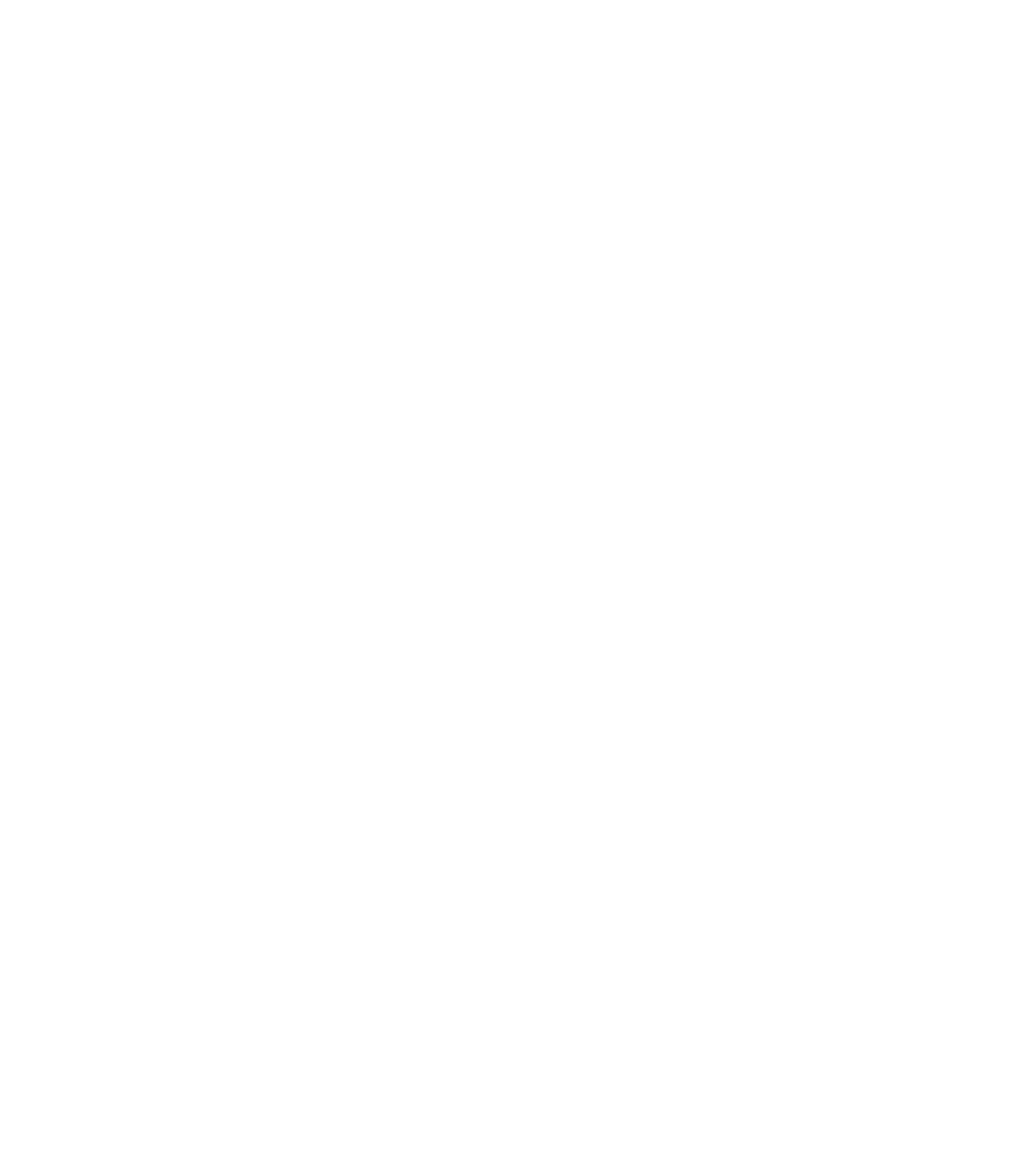
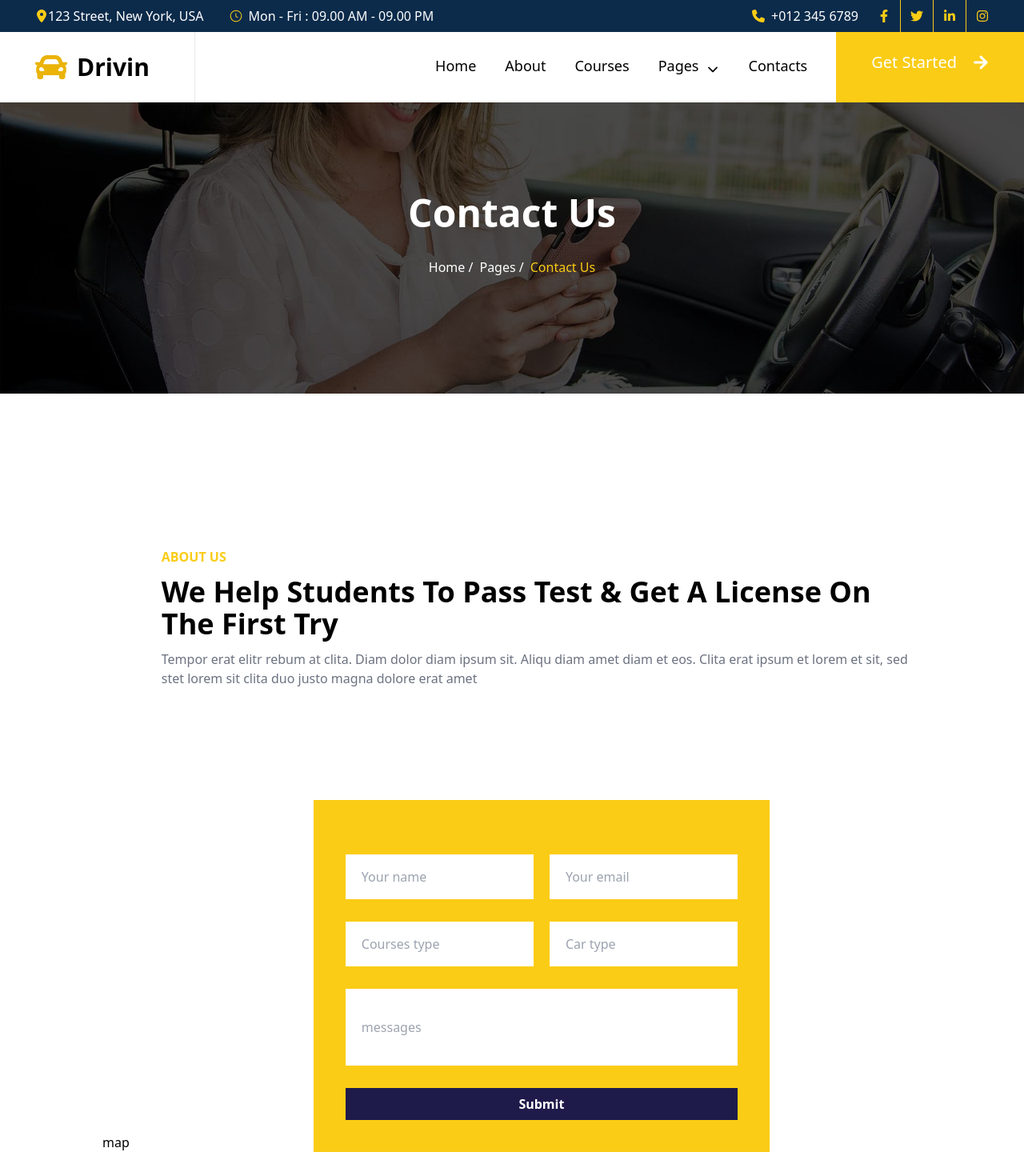
Before and after one commit to bbestyoo/Drivin, a React (Vite) app: page /contacts in a window 1280 px wide. Before the commit this address had no page. Shown: the top 1470 px of the page at 80% size. Before the commit the page ends 800 px from the top, so only its background shows below. Built offline with nearby package versions, Linux system fonts and the light colour scheme.

Commit message:
Pages Optimization

```diff
--- a/src/App.css
+++ b/src/App.css
@@ -47,3 +47,17 @@
   height: 0;
   transition: all 0.5s ease-in-out;
 }
+
+
+
+.myBanner::after {
+  content: "";
+  height: 100%;
+  width: 100%;
+  background-color: black;
+  opacity: 0.7;
+  position: absolute;
+  top: 0%;
+  left: 0%;
+  z-index: 1;
+}
--- a/src/App.jsx
+++ b/src/App.jsx
@@ -1,10 +1,10 @@
 import "./App.css";
 import { HeaderTop, Nav } from "./components/Header";
-import Agents from "./components/Agents";
-import { About, Aboutus } from "./components/Aboutus";
-import { Courses } from "./components/Courses";
+import { About } from "./components/Aboutus";
 import { Route, Routes } from "react-router-dom";
 import { Home } from "./components/Home";
+import { CoursesPage } from "./components/Courses";
+import { Contacts } from "./components/Contacts";
 
 function App() {
   return (
@@ -17,8 +17,10 @@ function App() {
               <Nav />
             </>
           }
-        > <Route path="/" Component={<Home/>} />
-        <Route path="/about" Component={<About/>} />
+        > <Route path="/" element={<Home/>} ></Route>
+        <Route path="/about" element={<About/>} ></Route>
+        <Route path="/courses" element={<CoursesPage/>} ></Route>
+        <Route path="/contacts" element={<Contacts/>} ></Route>
       </Route>
       </Routes>
     </>
--- a/src/components/Aboutus.jsx
+++ b/src/components/Aboutus.jsx
@@ -1,5 +1,8 @@
 import React from "react";
 import { FaCheck } from "react-icons/fa";
+import { Banner } from "./Header";
+import Agents from "./Agents";
+import Footer from "./Footer";
 
 
 
@@ -8,8 +11,13 @@ export function About (){
 
   return (
     <>
-    hi
+    <Banner topic={"About Us"}/>
     <Aboutus/>
+    <div className="my-32">
+
+    <Agents/>
+    </div>
+    <Footer/>
     </>
   )
 }
--- a/src/components/Agents.jsx
+++ b/src/components/Agents.jsx
@@ -53,7 +53,7 @@ export const Card = (props) => {
         <div
           className={`  absolute  top-4 opacity-0 transition-all duration-500 ease-in-out   ${
             isActive ? " opacity-100 top-40 " : ""
-          }   left-16 translate-x-7 items-center  z-40  flex  justify-center gap-4`}
+          }   left-10 translate-x-7 items-center  z-40  flex  justify-center gap-4`}
         >
           <span className=" border-2 border-[#f3bd00]  group  hover:bg-[#f3bd00]  p-2">
             <FaFacebookF className=" text-xl text-[#f3bd00] group-hover:text-white " />
--- /dev/null
+++ b/src/components/Contacts.jsx
@@ -0,0 +1,46 @@
+
+
+import React from 'react'
+import { Banner } from './Header'
+
+export const Contacts = () => {
+  return (
+    <div>
+        <Banner topic={"Contact Us"} />
+        <div className=''>
+            <div className="px-32 flex items-end gap-10 mb-24">
+            <div>map</div>
+
+      <div className="flex flex-col gap-3">
+        <h3 className="text-yellow-400 uppercase text-l font-bold">About us</h3>
+        <h1 className="font-bold text-4xl">
+          We Help Students To Pass Test & Get A License On The First Try
+        </h1>
+        <p className="text-md text-gray-500">
+          Tempor erat elitr rebum at clita. Diam dolor diam ipsum sit. Aliqu
+          diam amet diam et eos. Clita erat ipsum et lorem et sit, sed stet
+          lorem sit clita duo justo magna dolore erat amet
+        </p>
+
+            <form className='mx-auto mt-32 bg-yellow-400 p-10 w-[60%]' action="">
+
+            <div className='flex gap-5 mt-7'>
+                <input className='px-5 py-4 w-full' placeholder='Your name' type="text" />
+                <input className='px-5 py-4 w-full' placeholder='Your email' type="text" />
+            </div>
+            <div className='flex  gap-5 mt-7'>
+                <input className='px-5 py-4 w-full' placeholder='Courses type' type="text" />
+                <input className='px-5 py-4 w-full' placeholder='Car type' type="text" />
+            </div>
+            <input className='mt-7 w-full h-24 px-5' placeholder='messages' type="text" />
+            <button className=' mt-7 w-full bg-indigo-950 text-white font-semibold p-2'>Submit</button>
+
+            </form>
+
+        </div>
+        </div>
+
+    </div>
+    </div>
+  )
+}
--- a/src/components/Courses.jsx
+++ b/src/components/Courses.jsx
@@ -2,6 +2,24 @@
 import React from 'react'
 import { BiBarChartAlt } from "react-icons/bi";
 import { FaCalendarAlt } from "react-icons/fa";
+import { Banner } from './Header';
+import Agents from './Agents';
+import Footer from './Footer';
+
+
+export const CoursesPage = () =>{
+
+    return (
+        <>
+        <Banner topic={"Courses"}/>
+        <Courses/>
+        <div className="mt-32">
+
+        <Footer/>
+        </div>
+        </>
+      )
+}
 
 export const Courses = () => {
   return (
--- a/src/components/Header.jsx
+++ b/src/components/Header.jsx
@@ -3,7 +3,7 @@ import React, { useState } from 'react'
 // import Headroom from 'react-headroom'
 import { FaLocationDot } from "react-icons/fa6";
 import { GoClock } from "react-icons/go";
-import { Link, NavLink } from 'react-router-dom';
+import { Link, NavLink, Outlet } from 'react-router-dom';
 import { Home } from './Home';
 import { FaArrowRight } from "react-icons/fa";
 import { IoIosArrowDown } from "react-icons/io";
@@ -13,6 +13,8 @@ import { FaInstagram } from "react-icons/fa";
 import { FaLinkedinIn } from "react-icons/fa";
 import { FaPhone } from "react-icons/fa6";
 import { FaCar } from "react-icons/fa";
+import "../App.css";
+
 
 export function HeaderTop(){
   return (
@@ -81,9 +83,9 @@ export function Nav(){
       </ul>
       <ul className='flex gap-9 text-lg font-normal'>
         <li className='py-7'>
-          <Link to="/">
+          <NavLink to="/">
             Home
-          </Link>
+          </NavLink>
         </li>
         <li className='py-7'>
           <NavLink to="/about">
@@ -128,7 +130,31 @@ export function Nav(){
         </ul>
     </header>
     {/* </Headroom> */}
+    <Outlet/>
 
     </>
   )
 }
+
+
+export function Banner(props){
+
+  return (
+
+    <div className='relative mb-48'>
+
+    <div className='myBanner relative z-1' >
+      <img className='h-[45.5vh] w-full object-cover' src="carousel-1.jpg" alt="" />
+    </div>
+    <div className='absolute text-center  top-[50%] -translate-y-[50%]  left-[50%] -translate-x-[50%] z-50'>
+      <h1 className='text-5xl font-bold text-white' >{props.topic}</h1>
+      <section className='flex gap-2 justify-center my-8'>
+        <p className='text-white'>Home  /</p>
+        <p className='text-white'>Pages  /</p>
+        <p className='text-yellow-400'>{props.topic}</p>
+      </section>
+    </div>
+    </div>
+
+  )
+}
--- a/src/components/Home.jsx
+++ b/src/components/Home.jsx
@@ -20,7 +20,7 @@ import { Parallax } from "react-parallax";
 
 export function Home() {
   return (
-    <div>{console.log("asdasd")}
+    <div>
       <div className="relative">
         <Swiper
           className="mb-40"
```
Also changed, not shown: src/index.css (line endings or trailing spaces).
